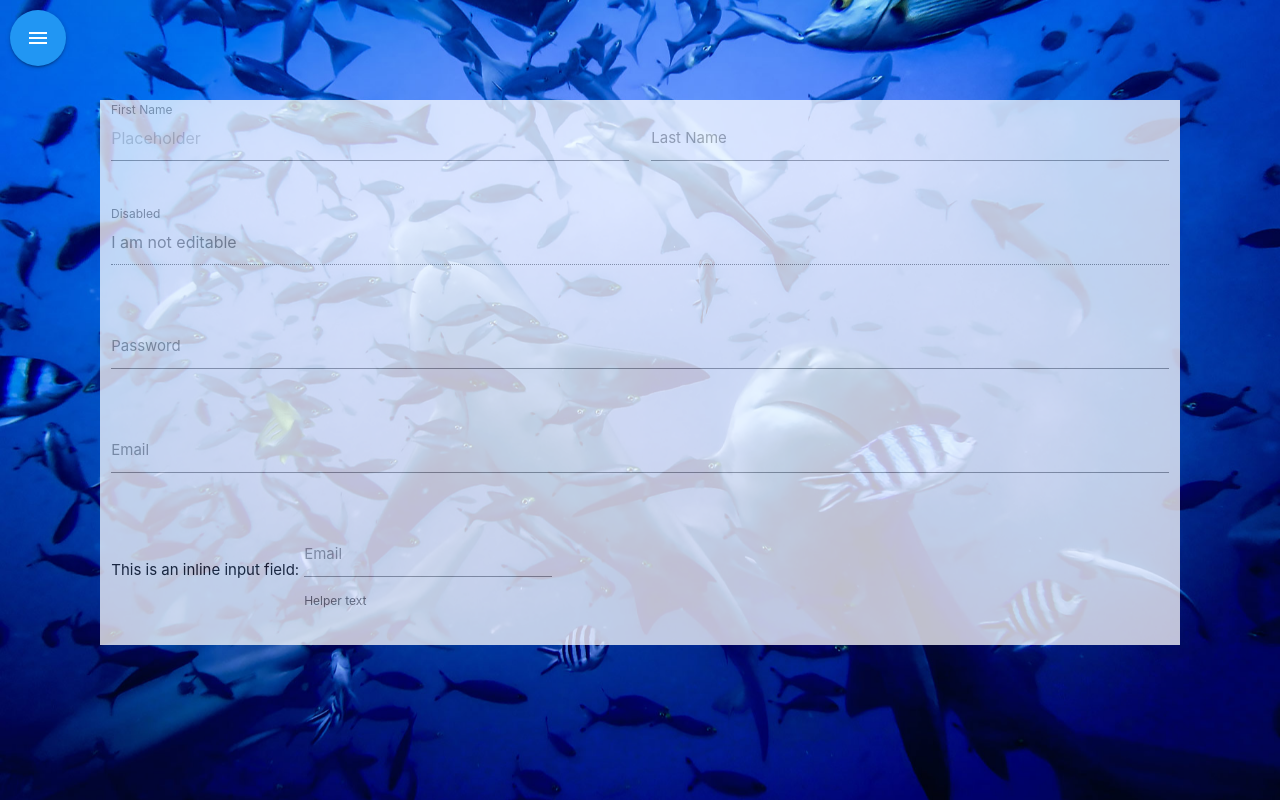
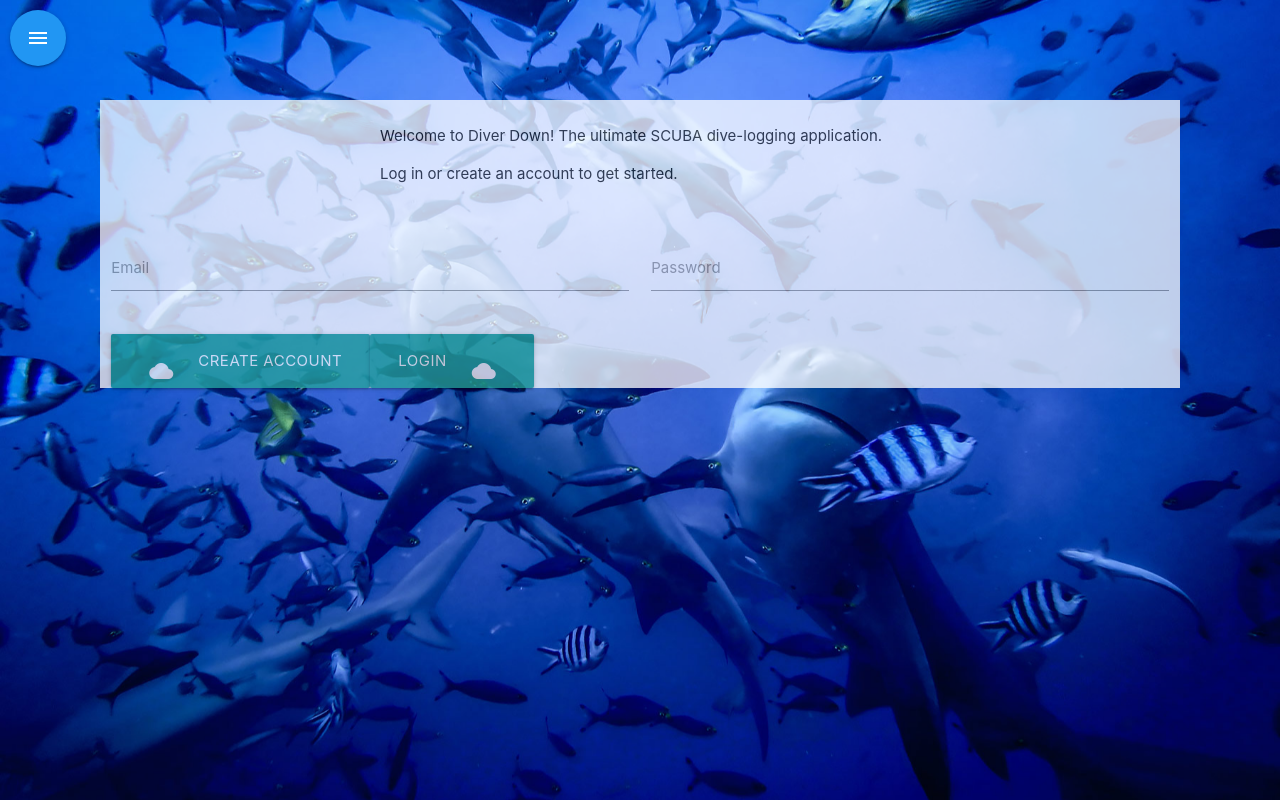
Before and after one commit to B-Helgeson/Diver_Down, a React (Create React App) app in the folder client/: page /login in a window 1280 px wide. Built offline with nearby package versions, Linux system fonts and the light colour scheme.

Commit message:
updates to navbar and home page

```diff
--- a/client/public/assets/css/style.css
+++ b/client/public/assets/css/style.css
@@ -64,3 +64,13 @@
   h4 {
     text-align:center;
   }
+
+  .welcomeInfo {
+    margin: auto;
+    width: 50%;
+    padding: 10px;
+  }
+
+  .mainPageBtn {
+    padding: 10px;
+  }
--- a/client/public/assets/js/script.js
+++ b/client/public/assets/js/script.js
@@ -5,6 +5,7 @@ $(document).ready( ()=> {
 
     // Enable the sidenav, for the main menu
     $('.sidenav').sidenav();
+    $('.navLink').sidenav();
 
     // Enable the collabsable, for the UI Form
     $('.collapsible').collapsible();
--- a/client/src/components/Nav/Nav.js
+++ b/client/src/components/Nav/Nav.js
@@ -13,14 +13,14 @@ const Nav = () => (
               <a href="#name"><span className="white-text name navOverlay">Brandon Helgeson</span></a>
               <a href="#email"><span className="white-text email navOverlay">bshelgeson@gmail.com</span></a>
             </div></li>
-          <li><a className="waves-effect" href="/log">Add a Dive Log</a></li>
-          <li><Link to="/profile">View My Log Book</Link></li>
+          <li><Link to="/log" className="navLink waves-effect">Add a Dive Log</Link></li>
+          <li><Link to="/profile" className="navLink">View My Log Book</Link></li>
           <li><div className="divider" /></li>
           <li><a className="subheader">Menu</a></li>
-          <li><Link to="/login">Home</Link></li>
-          <li><Link to="/social">Social Page</Link></li>
-          <li><Link to="/acct"><i className="material-icons">person</i>Edit Profile</Link></li>
-          <li><Link to="/cert"><i className="material-icons">contact_mail</i>Edit Certifications</Link></li>
+          <li><Link to="/login" className="navLink">Home</Link></li>
+          <li><Link to="/social" className="navLink">Social Page</Link></li>
+          <li><Link to="/acct" className="navLink"><i className="material-icons">person</i>Edit Profile</Link></li>
+          <li><Link to="/cert" className="navLink"><i className="material-icons">contact_mail</i>Edit Certifications</Link></li>
         </ul>
         <a href="111" data-target="slide-out" className="sidenav-trigger btn-floating btn-large waves-effect waves-light blue"><i className="material-icons">menu</i></a>
   </div>
--- a/client/src/pages/CreateEditAcct/AcctCreateEdit.js
+++ b/client/src/pages/CreateEditAcct/AcctCreateEdit.js
@@ -10,7 +10,9 @@ class newLog extends Component {
 
 render() {
     return (
-      <div className="row login">
+      <div className="login">
+    <div className="login-content">
+      <div className="row login-elem">
       <form className="col s12">
         <div className="row">
           <div className="input-field col s6">
@@ -52,6 +54,8 @@ render() {
         </div>
       </form>
     </div>
+    </div>
+  </div>
     );
   }}
 
--- a/client/src/pages/Login/Login.js
+++ b/client/src/pages/Login/Login.js
@@ -15,43 +15,26 @@ render() {
       <div className="row login-elem">
       <form className="col s12">
         <div className="row">
-          <div className="input-field col s6">
-            <input placeholder="Placeholder" id="first_name" type="text" className="validate" />
-            <label htmlFor="first_name">First Name</label>
-          </div>
-          <div className="input-field col s6">
-            <input id="last_name" type="text" className="validate" />
-            <label htmlFor="last_name">Last Name</label>
+          <div className="welcomeInfo">
+            <p>Welcome to Diver Down! The ultimate SCUBA dive-logging application.</p>
+            <p>Log in or create an account to get started.</p>
           </div>
         </div>
+
         <div className="row">
-          <div className="input-field col s12">
-            <input disabled defaultValue="I am not editable" id="disabled" type="text" className="validate" />
-            <label htmlFor="disabled">Disabled</label>
-          </div>
+        <div className="input-field col s6">
+        <input id="email" type="text" className="validate" />
+          <label htmlFor="email">Email</label>
         </div>
-        <div className="row">
-          <div className="input-field col s12">
-            <input id="password" type="password" className="validate" />
-            <label htmlFor="password">Password</label>
-          </div>
+        <div className="input-field col s6">
+          <input id="password" type="text" className="validate" />
+          <label htmlFor="passoword">Password</label>
         </div>
-        <div className="row">
-          <div className="input-field col s12">
-            <input id="email" type="email" className="validate" />
-            <label htmlFor="email">Email</label>
-          </div>
         </div>
-        <div className="row">
-          <div className="col s12">
-            This is an inline input field:
-            <div className="input-field inline">
-              <input id="email_inline" type="email" className="validate" />
-              <label htmlFor="email_inline">Email</label>
-              <span className="helper-text" data-error="wrong" data-success="right">Helper text</span>
-            </div>
-          </div>
-        </div>
+
+        <a className="waves-effect waves-light btn-large"><i className="mainPageBtn material-icons left">cloud</i>Create Account</a>
+        <a className="waves-effect waves-light btn-large"><i className="mainPageBtn material-icons right">cloud</i>Login</a>
+
       </form>
     </div>
     </div>
```
